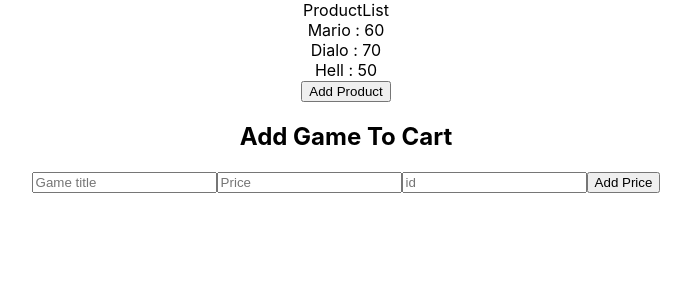
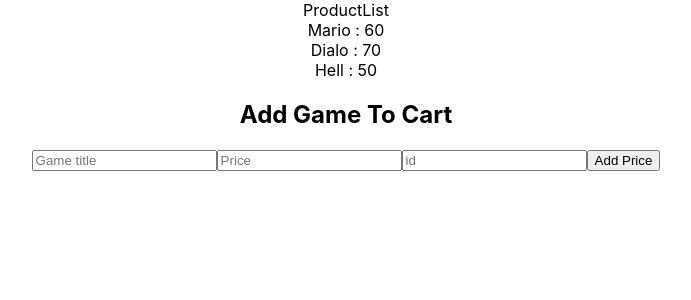
Before and after one commit to nguyenlekhanh/typescript-react-redux, a React (Create React App) app: page / in a window 1280 px wide. Shown: the top 300 px of the page, without its empty margins (294-985 px from the left). Built offline with nearby package versions, Linux system fonts and the light colour scheme.

Commit message:
add productSlice and store

```diff
--- a/src/App.tsx
+++ b/src/App.tsx
@@ -1,13 +1,17 @@
+import { Provider } from 'react-redux';
 import './App.css';
 import ProductForm from './Products/ProductForm';
 import ProductList from './Products/ProductList';
+import store from './store';
 
 function App() {
   return (
-    <div className="App">
-      <ProductList />
-      <ProductForm />
-    </div>
+    <Provider store={store}>
+      <div className="App">
+        <ProductList />
+        <ProductForm />
+      </div>
+    </Provider>
   );
 }
 
--- a/src/Products/ProductList.tsx
+++ b/src/Products/ProductList.tsx
@@ -1,4 +1,6 @@
 import React, { useState } from "react";
+import { useSelector } from "react-redux";
+import { getProductsSelector } from "./products.slice";
 
 interface ProductsListProps {}
 
@@ -15,27 +17,17 @@ const initialProducts = [
 ];
 
 const ProductList: React.FC<ProductsListProps> = ({}) => {
-  const [products, setProducts] = useState<Product[]>(initialProducts);
+  //const [products, setProducts] = useState<Product[]>(initialProducts);
+  const products = useSelector(getProductsSelector);
 
   return (
     <div>
       <label>ProductList</label>
-      {products.map((product) => (
+      {products.map((product: Product) => (
         <div key={product.id}>
           <span>{`${product.title} : ${product.price}`}</span>
         </div>
       ))}
-
-      <button
-        onClick={() =>
-          setProducts((prevProducts) => [
-            { title: "test", price: 100, id: "test" },
-            ...prevProducts,
-          ])
-        }
-      >
-        Add Product
-      </button>
     </div>
   );
 };
--- /dev/null
+++ b/src/Products/products.slice.ts
@@ -0,0 +1,31 @@
+import { createSlice, PayloadAction } from '@reduxjs/toolkit';
+import { create } from 'domain';
+import { RootState } from '../store';
+
+interface Product {
+    title: string;
+    price: number;
+    id: string;
+}
+
+const initialProducts: Product[] = [
+    { title: "Mario", price: 60, id: "Mro" },
+    { title: "Dialo", price: 70, id: "Dal" },
+    { title: "Hell", price: 50, id: "Hel" },
+  ];
+
+const productsSlice = createSlice({
+    name: 'products', //for devtool
+    initialState: initialProducts,
+    reducers: {
+        addProduct: (state, action: PayloadAction<Product>) => {
+            return [action.payload, ...state];
+        }
+    }
+});
+
+export const {addProduct} = productsSlice.actions;
+
+export const getProductsSelector = (state: RootState) => state.products;
+
+export default productsSlice.reducer;
--- /dev/null
+++ b/src/store.ts
@@ -0,0 +1,11 @@
+import { configureStore } from "@reduxjs/toolkit";
+import products from './Products/products.slice';
+
+const store = configureStore({
+    reducer: {
+        products
+    }
+})
+
+export type RootState = ReturnType<typeof store.getState>
+export default store;
```
